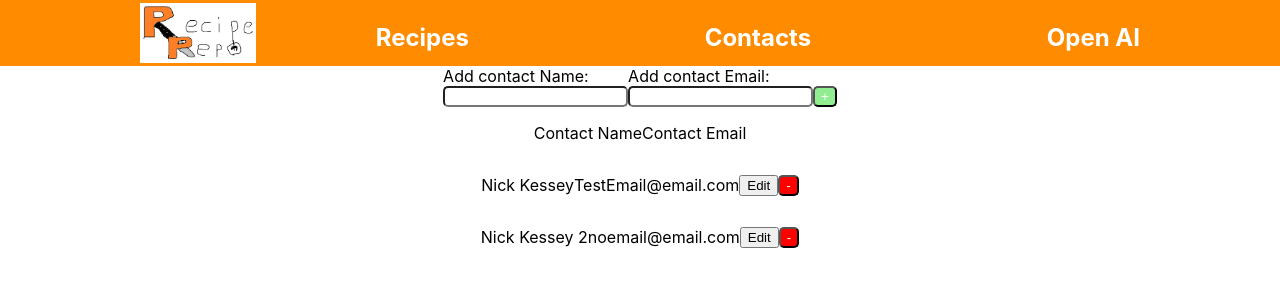
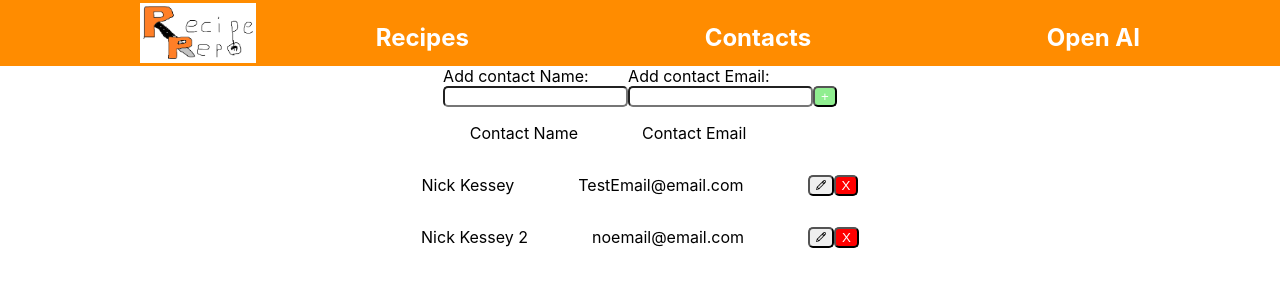
Before and after one commit to RockosBos/Recipe-Repo, a React (Create React App) app in the folder FRONTEND/recipe-repo/: page /contact in a window 1280 px wide. Shown: the top 300 px of the page. Built offline with nearby package versions, Linux system fonts and the light colour scheme.

Commit message:
OpenAI formatting

```diff
--- a/FRONTEND/recipe-repo/src/pages/Contact.css
+++ b/FRONTEND/recipe-repo/src/pages/Contact.css
@@ -43,8 +43,21 @@
 	justify-content: center;
 }
 
+.contact-title{
+	margin-right: 5%;
+}
+
+.contact-email{
+	margin-right: 5%;
+}
+
 .edit-button{
+	border-radius: 5px;
+}
 
+.edit-button-image{
+	height: 10px;
+	width: 10px;
 }
 
 .delete-button{
--- a/FRONTEND/recipe-repo/src/pages/Contact.js
+++ b/FRONTEND/recipe-repo/src/pages/Contact.js
@@ -1,6 +1,7 @@
 import React, { Component, useEffect } from 'react'
 
 import "./Contact.css"
+import editIcon from "../assets/contact-edit-icon.png"
 
 export default function Contact(){
 
@@ -46,12 +47,12 @@ export default function Contact(){
 					<div className='contact-title'>
 						<p>{Contact.contactName}</p>
 					</div>
-					<div className='contact-emails'>
+					<div className='contact-email'>
 						<p>{Contact.contactEmail}</p>
 					</div>
 					<div className='contact-buttons'>
-						<button className='edit-button' onClick={() => {}}>Edit</button>
-						<button className='delete-button' onClick={() => {}}>-</button>
+						<button className='edit-button' onClick={() => {}}><img src={editIcon} alt='Edit' className='edit-button-image'/></button>
+						<button className='delete-button' onClick={() => {}}>X</button>
 					</div>
 				</div>
 			</>
--- a/FRONTEND/recipe-repo/src/pages/OpenAI.js
+++ b/FRONTEND/recipe-repo/src/pages/OpenAI.js
@@ -1,10 +1,23 @@
 import React, { Component } from 'react';
-import './Login.css';
+import './OpenAI.css';
+
+const DUMMY_AI_RESPONSE = "This is a test Response";
+
+
 
 export default function OpenAI({setToken}) {
 
 	return (
 		<div className="openAI-page">
+			<form>
+				<div className='contact-title'>
+					<label className='promptBoxLabel' htmlFor="promptBox">Enter OpenAI Prompt</label>
+					<input id="promptBox" className='promptBox'/>
+				</div>
+				<button className='buttonElement'>Submit Prompt</button>
+			</form>
+
+			<p>{DUMMY_AI_RESPONSE}</p>
 
 		</div>
 	)
```
Also changed, not shown: FRONTEND/recipe-repo/src/assets/contact-edit-icon.png (added), FRONTEND/recipe-repo/src/pages/OpenAI.css (renamed from FRONTEND/recipe-repo/src/pages/Login.css).
